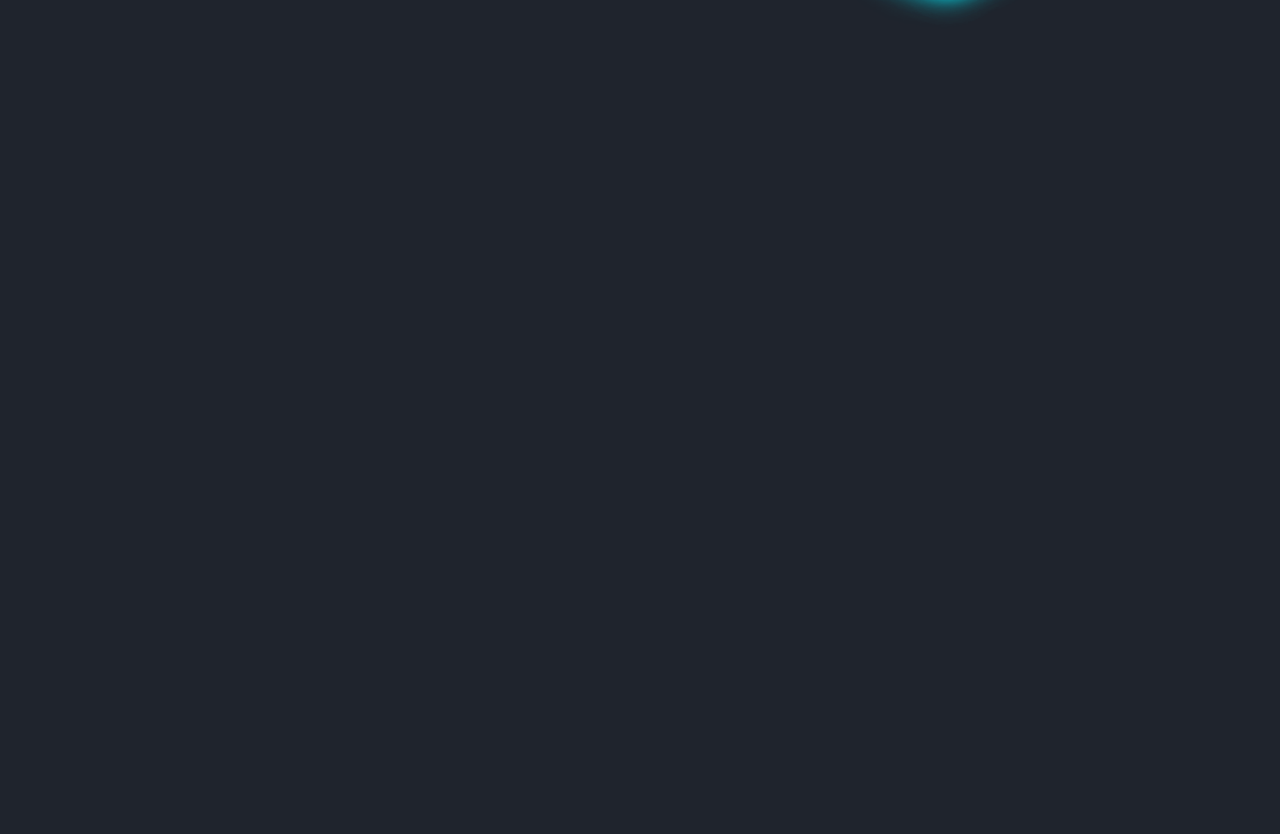
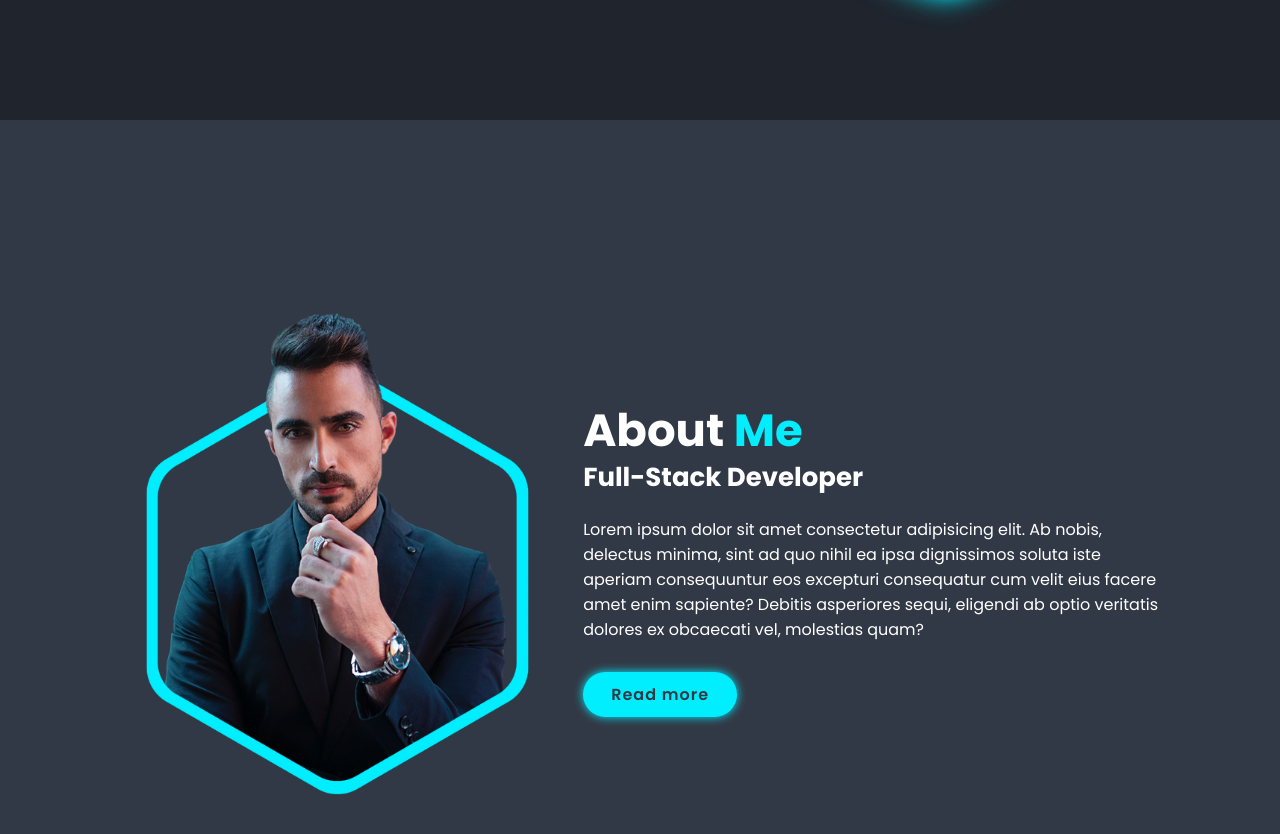
Before and after one commit to prakharsharma13/react-portfolio, a React (Vite) app: page / in a window 1280 px wide. Shown: the part 680-1514 px from the top of the page. Before the commit the page ends 800 px from the top, so only its background shows below. Built offline with nearby package versions, Linux system fonts and the light colour scheme.

Commit message:
about page completed

```diff
--- a/src/App.jsx
+++ b/src/App.jsx
@@ -2,12 +2,14 @@
 import "./App.css"
 import Navbar from './components/Navbar/Navbar';
 import Home from './components/Home/Home';
+import About from './components/About/About';
 
 const App = () => {
   return (
     <div>
       <Navbar />
       <Home />
+      <About />
     </div>
   )
 }
--- /dev/null
+++ b/src/components/About/About.css
@@ -0,0 +1,30 @@
+.about{
+    display: flex;
+    align-items: center;
+    justify-content: center;
+    gap: 2rem;
+    background: var(--second-bg-color);
+}
+
+.about-img img{
+    width: 35vw;
+}
+
+.heading{
+    text-align: center;
+    font-size: 4.5rem;
+}
+
+.about-content h2{
+    text-align: left;
+    line-height: 1.2;
+}
+
+.about-content h3{
+    font-size: 2.6rem;
+}
+
+.about-content p{
+    font-size: 1.6rem;
+    margin: 2rem 0 3rem;
+}
--- /dev/null
+++ b/src/components/About/About.jsx
@@ -0,0 +1,22 @@
+import React from 'react';
+import "./About.css";
+import aboutimg from "../../assets/about.png";
+
+const About = () => {
+  return (
+    <section className='about' id='about'>
+        <div className="about-img">
+            <img src={aboutimg} alt="" />
+        </div>
+
+        <div className="about-content">
+            <h2 className="heading">About <span>Me</span></h2>
+            <h3>Full-Stack Developer</h3>
+            <p>Lorem ipsum dolor sit amet consectetur adipisicing elit. Ab nobis, delectus minima, sint ad quo nihil ea ipsa dignissimos soluta iste aperiam consequuntur eos excepturi consequatur cum velit eius facere amet enim sapiente? Debitis asperiores sequi, eligendi ab optio veritatis dolores ex obcaecati vel, molestias quam?</p>
+            <a href="" className="btn">Read more</a>
+        </div>
+    </section>
+  )
+}
+
+export default About
```
